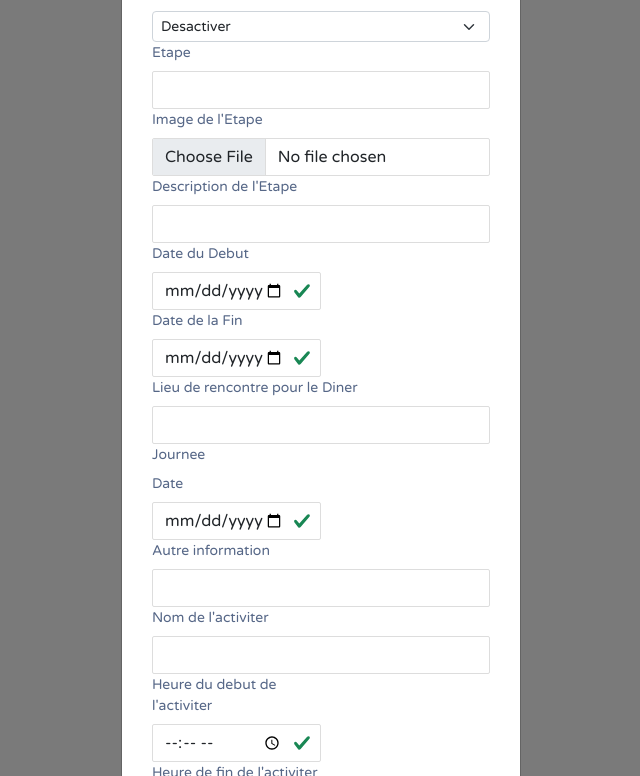
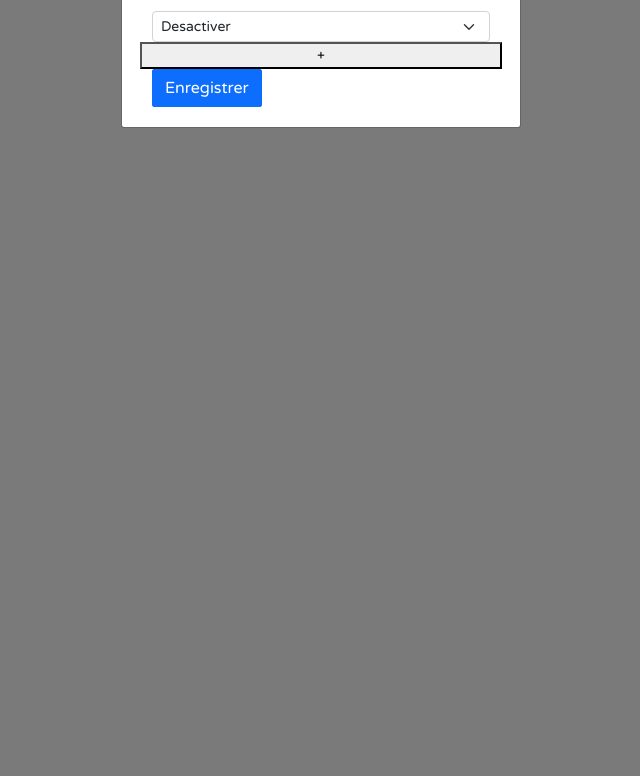
Before and after one commit to buzzblitz/ProjetWeb2, a PHP site: page /serveur/pages/admin.php in a window 1280 px wide, after a click on "Ajouter". Shown: the part 339-1115 px from the top of the page, without its empty margins (319-959 px from the left). Run offline with PHP 8.4, Linux system fonts and the light colour scheme; the visitor is signed in with stand-in values (Sample User, id 1); some libraries are stand-ins or nearby versions.

Commit message:
Update admin.php

```diff
--- a/serveur/pages/admin.php
+++ b/serveur/pages/admin.php
@@ -295,9 +295,9 @@ require_once("../includes/menu_admin.inc.php");
 <script>
     var count = 0;
 
-    var etapes = 0;
-    var journee = 0;
-    var activiter = 0;
+    var etapes = 1;
+    var journee = 2;
+    var activiter = 3;
 
     $('#More').click(function(){
     $(".div2").append("<div class='fieldBlock'><label >Parameter Name: </label><select id='name" + count + "'  name='name" + count + "' ><option></option></select></div> </br>");
@@ -306,10 +306,11 @@ require_once("../includes/menu_admin.inc.php");
 
 
     $(document).ready(function(){
+    var string = ""
     var $clone = $( "div.personal-details" ).first();
     for ($y = 1; $y <= 5; $y++) {
-        $clone.append(
-        "<div class='col-md-12' id='etapes" + etapes + "'>" +
+        string +=
+        "<div class='col-md-12' hidden id='etapes" + etapes + "'>" +
         "<div class='col-md-12'>" +
                             "<label for='etape" + etapes + "' class='form-label'>Etape</label>" +
                             "<input type='text' class='form-control' id='etape" + etapes + "' name='etape" + etapes + "' value='' required>" +
@@ -335,12 +336,10 @@ require_once("../includes/menu_admin.inc.php");
                         "<div class='col-md-12'>" +
                             "<label for='lieud" + etapes + "' class='form-label'>Lieu de rencontre pour le Diner</label>" +
                             "<input type='text' class='form-control' id='lieud" + etapes + "' name='lieud" + etapes + "' value='' required>" +
-                        "</div>" +
-        "</div>"
-        )
+                        "</div>";
         for ($x = 1; $x <= 7; $x++) {
-            $clone.append(
-            "<div class='col-md-12' id='journee" + journee + "'>" +
+            string +=
+            "<div class='col-md-12' hidden id='journee" + journee + "'>" +
             "<div class='col-md-12'>" +
                                 "<label for='journee" + journee + "' class='form-label'>Journee</label>" +
                             "</div>" +
@@ -351,14 +350,13 @@ require_once("../includes/menu_admin.inc.php");
                             "<div class='col-md-12'>" +
                                 "<label for='autre" + journee + "' class='form-label'>Autre information</label>" +
                                 "<input type='text' class='form-control' id='autre" + journee + "' name='autre" + journee + "' value='' required>" +
-                            "</div>"+
-            "</div>"
-            );
+                            "</div>";
+            ;
 
 
             for ($i = 1; $i <= 4; $i++) {
-                $clone.append(
-                "<div class='col-md-12' id='activiter" + activiter + "'>" +
+                string +=
+                "<div class='col-md-12' hidden id='activiter" + activiter + "'>" +
                     "<div class='col-md-12'>" +
                     "<label for='noma" + activiter + "' class='form-label'>Nom de l'activiter</label>" +
                                         "<input type='text' class='form-control' id='noma" + activiter + "' name='noma" + activiter + "' value='' required>" +
@@ -379,16 +377,22 @@ require_once("../includes/menu_admin.inc.php");
                                         "<input type='text' class='form-control' id='descea" + activiter + "' name='descea" + activiter + "' value='' required>" +
                                     "</div>" +
 
-                "</div>");
+                "</div>";
                 activiter++;
             }
+            string += "</div>";
             journee++;
         }
+        string += "</div>";
         etapes++;
     }
+    $clone.append(string);
+    string = "";
     $clone.insertBefore( ".add-row" );
 
-
+    $(document).on('click', '.add-row', function() {
+        document.getElementById("etapes1").removeAttribute("hidden");
+    });
 
 
 
```
